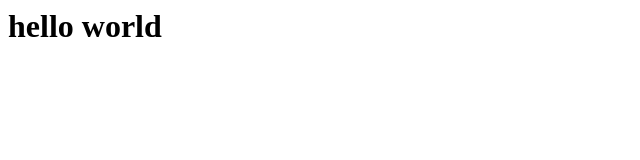
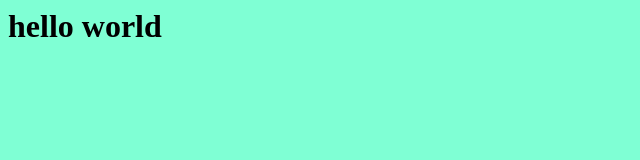
Before and after one commit to minalanglete/super-kanin, a plain HTML site: page index.html in a window 1280 px wide. Shown: the whole page, without its empty margins (0-640 px from the left). Drawn offline with Linux system fonts and the light colour scheme.

Commit message:
fil added

```diff
--- a/index.html
+++ b/index.html
@@ -1,5 +1,8 @@
 <DOCTYP html>
   <html>
+    <head>
+      <link href="css/styles.css" rel="stylesheet" />
+    </head>
     <body>
       <h1>hello world</h1>
     </body>
```
Also changed, not shown: 1 other file.
